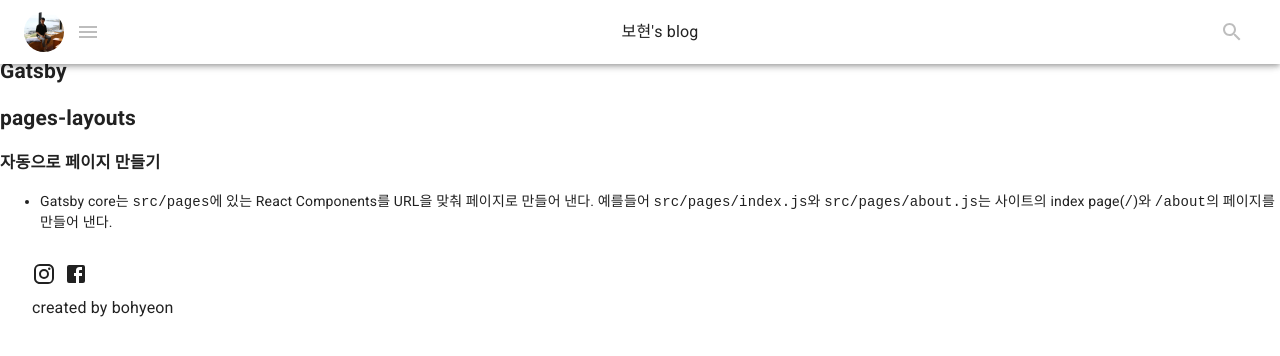
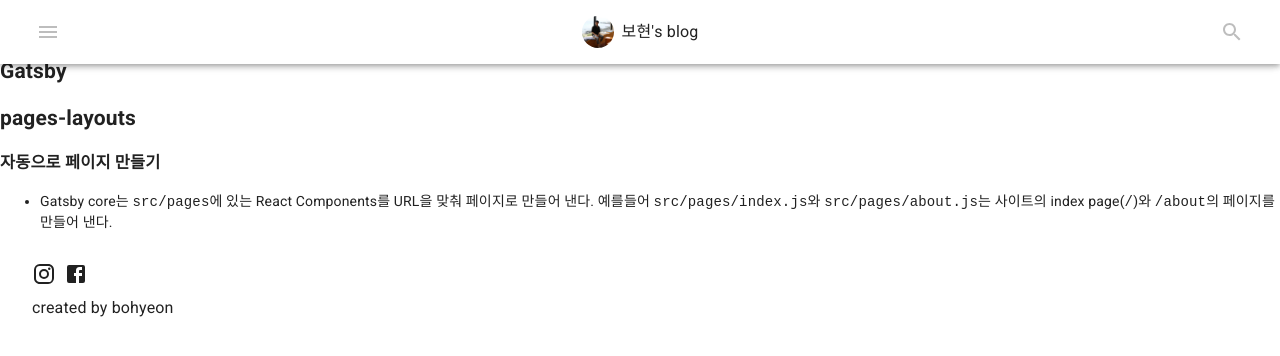
Before and after one commit to ktseo41/nextjs-blog2, a Next.js app: page /posts/Gatsby in a window 1280 px wide. Shown: the top 356 px of the page. Built offline with nearby package versions, Linux system fonts and the light colour scheme.

Commit message:
style: topAppBar 레이아웃 수정

```diff
--- a/components/TopAppBar.tsx
+++ b/components/TopAppBar.tsx
@@ -1,4 +1,5 @@
 import React from "react";
+import { useRouter } from 'next/router'
 import { createStyles, makeStyles, Theme } from "@material-ui/core/styles";
 import {
   Avatar,
@@ -10,7 +11,6 @@
   Box,
 } from "@material-ui/core";
 import { Menu, Search } from "@material-ui/icons";
-import Link from "next/link";
 
 const useStyles = makeStyles((theme: Theme) =>
   createStyles({
@@ -18,25 +18,41 @@
       display: "flex",
       justifyContent: "space-between",
     },
+    titleButton: {
+      display: "flex",
+      flexGrow: 1,
+      height: theme.spacing(7),
+    },
+    avatar: {
+      width: theme.spacing(4),
+      height: theme.spacing(4),
+      marginRight: theme.spacing(1),
+    },
+    homeLink: {
+      "&::focus": {
+        textDecoration: "underline",
+      },
+    },
   })
 );
 
 export default function TopAppBar() {
   const classes = useStyles();
+  const router = useRouter()
 
   return (
     <AppBar color="primary" position="fixed">
       <Toolbar className={classes.toolbar}>
-        <Box display="flex" alignItems="center" >
-          <Avatar alt="Bohyeon" src="/bohyeon.jpeg" />
+        <Box display="flex" alignItems="center">
           <IconButton disabled>
             <Menu />
           </IconButton>
         </Box>
-        <ButtonBase>
-          <Link href="/">
+        <ButtonBase className={classes.titleButton}>
+          <Box onClick={() => router.push('/')} display="flex" alignItems="center">
+            <Avatar className={classes.avatar} alt="Bohyeon" src="/bohyeon.jpeg" />
             <Typography>보현's blog</Typography>
-          </Link>
+          </Box>
         </ButtonBase>
         <IconButton disabled>
           <Search />
```
